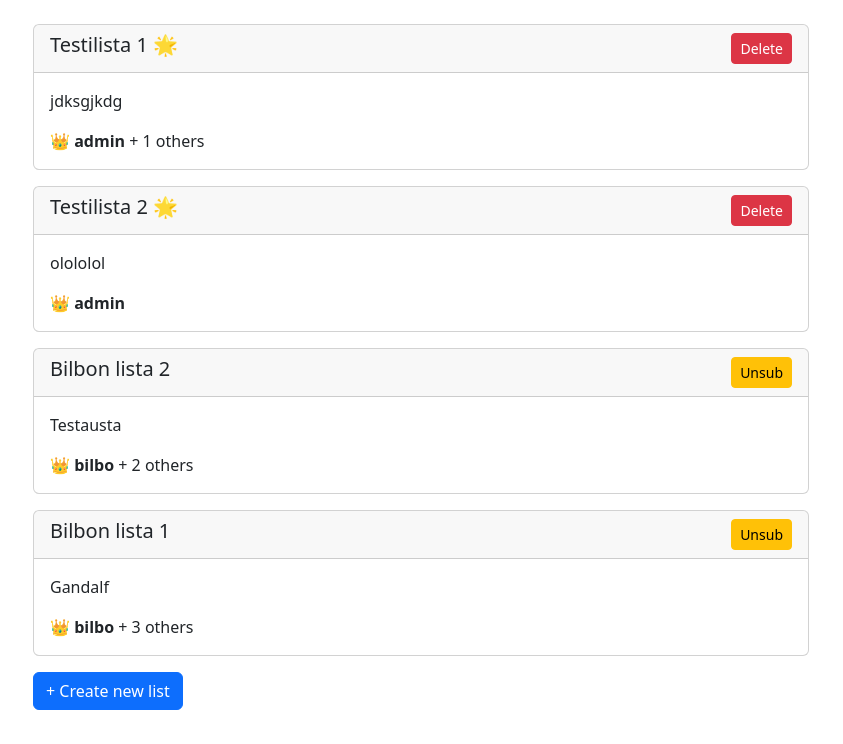
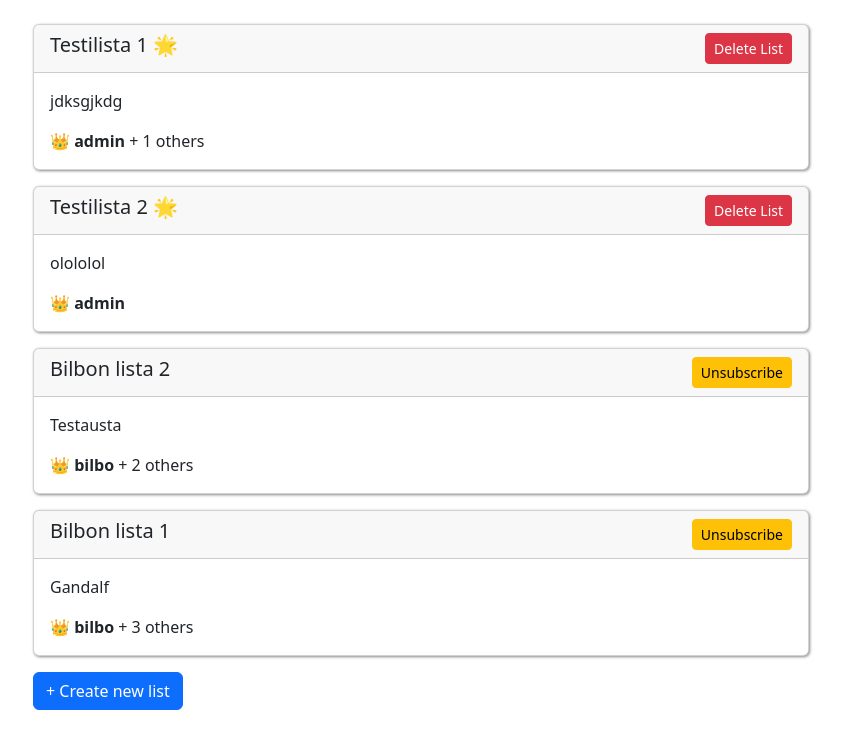
Before and after one commit to house3119/list_companion, a Django app: page / in a window 1280 px wide. Shown: the part 56-800 px from the top of the page, without its empty margins (219-1062 px from the left). Run offline with Django 4.2, Linux system fonts and the light colour scheme; a user stored in the database is signed in; data comes from the database, SQL or seed files in the repository; both versions use the stored data as it was after the commit.

Commit message:
progress 6

```diff
--- a/list_companion/static/list_companion/script.js
+++ b/list_companion/static/list_companion/script.js
@@ -1,6 +1,7 @@
 
 const csrftoken = document.querySelector('[name=csrfmiddlewaretoken]').value;
 const base_url = 'http://127.0.0.1:8000';
+var desktop_view = true
 
 
 document.addEventListener('DOMContentLoaded', () => {
@@ -9,18 +10,22 @@ document.addEventListener('DOMContentLoaded', () => {
     if (window.innerWidth >= 428) {
         document.getElementById('mobile-navbar').classList.add('display-none')
         document.getElementById('desktop-navbar').classList.remove('display-none')
+        desktop_view = true
     } else {
         document.getElementById('mobile-navbar').classList.remove('display-none')
         document.getElementById('desktop-navbar').classList.add('display-none')
+        desktop_view = false
     }
 
     window.addEventListener('resize',() => {
         if (window.innerWidth >= 428) {
             document.getElementById('mobile-navbar').classList.add('display-none')
             document.getElementById('desktop-navbar').classList.remove('display-none')
+            desktop_view = true
         } else {
             document.getElementById('mobile-navbar').classList.remove('display-none')
             document.getElementById('desktop-navbar').classList.add('display-none')
+            desktop_view = false
         }
     })
 
@@ -186,7 +191,7 @@ function build_lists() {
 // - type (string containing 'owner' or 'foreign', tells if the list belongs to the user logged in or not)
 function build_list_card(list, type) {
     let card = document.createElement('div');
-    card.className = 'card list-card mb-3';
+    card.className = 'card list-card mb-3 custom-list-card-1';
 
     let list_title = document.createElement('h5');
     list_title.className = 'card-header'
@@ -203,7 +208,7 @@ function build_list_card(list, type) {
         list_title.appendChild(delete_list_span);
 
         let delete_list_button = document.createElement('button');
-        delete_list_button.innerHTML = 'Delete';
+        delete_list_button.innerHTML = 'Delete List';
         delete_list_button.className = 'btn btn-danger btn-sm delete-list-button';
         delete_list_button.addEventListener('click', () => {
             let confirm = ConfirmDelete()
@@ -232,7 +237,7 @@ function build_list_card(list, type) {
         list_title.appendChild(unsub_list_span);
 
         let unsub_list_button = document.createElement('button');
-        unsub_list_button.innerHTML = 'Unsub';
+        unsub_list_button.innerHTML = 'Unsubscribe';
         unsub_list_button.className = 'btn btn-warning btn-sm unsub-button';
         unsub_list_button.addEventListener('click', () => {
             let confirm = ConfirmDelete()
@@ -310,6 +315,10 @@ function build_individual_list(list_id) {
     fetch(`${base_url}/get_list_items/${list_id}`)
     .then(response => response.json())
     .then(res => {
+        if (desktop_view === true) {
+            document.getElementById('desktop-list-name').innerHTML = res["List_name"]
+        }
+
         // Empty the list items container
         var div = document.getElementById('list-items-container');
         while(div.firstChild){
@@ -317,8 +326,16 @@ function build_individual_list(list_id) {
         }
 
         // Builds card for each item in the list and adds them to item container
+        let length= res["List_items"].length
+        let counter = 0
         res["List_items"].forEach(item => {
-            build_individual_list_item(item, list_id)
+            counter += 1
+            if (counter != length) {
+                build_individual_list_item(item, list_id, false)
+            } else {
+                build_individual_list_item(item, list_id, true)
+            }
+
         })
 
     })
@@ -340,9 +357,13 @@ function build_individual_list(list_id) {
 
 
 // Function to build card for each item in a list
-function build_individual_list_item(item, list_id) {
+function build_individual_list_item(item, list_id, last) {
     let card = document.createElement('div');
-    card.className = 'card list-card';
+    if (last === true) {
+        card.className = 'card list-card custom-list-card-2 last-item-card';
+    } else {
+        card.className = 'card list-card custom-list-card-2';
+    }
 
     let list_body = document.createElement('div');
     list_body.className = 'card-body';
@@ -482,7 +503,8 @@ function build_user_view() {
 
         // Add list owner first
         let card = document.createElement('div');
-        card.className = 'card list-card';
+        card.className = 'card list-card custom-list-card-2';
+        card.id = 'list-owner-card'
 
         let list_body = document.createElement('div');
         list_body.className = 'card-body';
@@ -496,9 +518,19 @@ function build_user_view() {
         document.getElementById('users-container').appendChild(card)
 
         // Add additional users
+        let length = res.additional_users.length
+        if (length === 0) {
+            card.classList.add('last-item-card')
+        }
+        let counter = 0
         res.additional_users.forEach((user) => {
+            counter += 1;
             card = document.createElement('div');
-            card.className = 'card list-card';
+            if (counter === length) {
+                card.className = 'card list-card custom-list-card-2 last-item-card';
+            } else {
+                card.className = 'card list-card custom-list-card-2';
+            }
 
             let list_body = document.createElement('div');
             list_body.className = 'card-body';
@@ -645,7 +677,7 @@ function build_logs() {
     .then(res => {
 
         let ul = document.createElement('ul');
-        ul.className = 'list-group'
+        ul.className = 'list-group custom-user-ul'
 
         res.Log.forEach((log_message) => {
             let li = document.createElement('li');
--- a/list_companion/static/list_companion/styles.css
+++ b/list_companion/static/list_companion/styles.css
@@ -5,8 +5,27 @@ body {
 
 }
 
-.card {
+.custom-list-card-1 {
+    box-shadow: 1px 1px 3px #888888;
+}
+
+.custom-list-card-2 {
+
     margin-bottom: -1px;
+    border-radius: 0;
+
+}
+
+.last-item-card {
+    border-bottom-left-radius: 8px;
+    border-bottom-right-radius: 8px;
+}
+
+.custom-user-ul {
+    border-radius: 0;
+    border-bottom-left-radius: 8px;
+    border-bottom-right-radius: 8px;
+
 }
 
 .btn-light {
@@ -33,15 +52,19 @@ body {
     cursor: pointer;
 }
 
-
+.list-action {
+    border: 1px solid #CFCFCF;
+    border-bottom: 0px;
+    border-bottom-left-radius: 0;
+    border-bottom-right-radius: 0;
+    color: dimgray;
+}
 
 .list-action-active {
     color: black;
     background-color: white;
-    border:none;
-    border-radius: 0px;
+    font-weight: bold;
 
-    font-weight: bold;
 }
 
 .list-action-active:hover {
@@ -50,19 +73,16 @@ body {
 }
 
 
-
-
-
-
-
 .list-item-done-checkbox {
     margin-right: 10px;
+    width: 20px;
+    height: 20px;
 }
 
 .list-item-done-checkbox:checked {
     background-color: forestgreen;
-    border-color: black;
-    color: black;
+    border-color: forestgreen;
+    /* color: black; */
 }
 
 .unsub-button-span {
--- a/list_companion/templates/list_companion/account.html
+++ b/list_companion/templates/list_companion/account.html
@@ -15,7 +15,7 @@
                 <p>Logged in as {{ account }}</p>
                 <button class="btn btn-primary mb-2" id="change-password-button">Change Password</button>
                 <br>
-                <button class="btn btn-primary mb-2" id="change-email-button">Change Email</button>
+                <button class="btn btn-primary mb-2" id="change-email-button">Change Email Address</button>
                 <br>
                 <button class="btn btn-warning" id="delete-account-button">Delete Account</button>
                 </div>
@@ -40,7 +40,7 @@
         </div>
 
         <div class="container display-none" id="change-email-div">
-            <h3>Change Email</h3>
+            <h3>Change Email Address</h3>
             <form action="{% url 'change_email' %}" method="post" novalidate id="change-email-form">
                 {% csrf_token %}
                 {{ change_email_form }}
--- a/list_companion/templates/list_companion/index.html
+++ b/list_companion/templates/list_companion/index.html
@@ -39,10 +39,13 @@
         <!-- Single list view div -->
         <div id="view-individual-list-div" class="display-none">
             <div class="container">
+                <div>
+                    <h4 id="desktop-list-name"></h4>
+                </div>
                 <div class="btn-group" role="group" aria-label="Basic example">
-                    <button type="button" class="btn btn-light" id="list-action-items">Items</button>
-                    <button type="button" class="btn btn-light" id="list-action-users">Users</button>
-                    <button type="button" class="btn btn-light" id="list-action-logs">Logs</button>
+                    <button type="button" class="btn btn-light list-action" id="list-action-items">Items</button>
+                    <button type="button" class="btn btn-light list-action" id="list-action-users">Users</button>
+                    <button type="button" class="btn btn-light list-action" id="list-action-logs">Logs</button>
                 </div>
             </div>
             <div class="container" id="list-items-container">
--- a/list_companion/templates/list_companion/login.html
+++ b/list_companion/templates/list_companion/login.html
@@ -7,7 +7,7 @@
 {% endblock %}
 
 {% block body %}
-    <div class="container">
+    <div class="container w-75">
         <body>
             <h2>Login</h2>
             {% if message %}
@@ -16,10 +16,10 @@
             <form action="{% url 'login' %}" method="post">
                 {% csrf_token %}
                 {{ login_form }}
-                <button type="submit" class="btn btn-primary">Login</button>
+                <button type="submit" class="btn btn-primary my-2">Login</button>
             </form>
             <a href="{% url 'register' %}">
-                No account yet? Register here.
+                No account yet? Register here
             </a>
         </body>
     </div>
--- a/list_companion/templates/list_companion/login_template.html
+++ b/list_companion/templates/list_companion/login_template.html
@@ -12,7 +12,7 @@
     </head>
 
     <body>
-        <div class="container text-center">
+        <div class="container text-center w-75">
             <h1>List Companion</h1>
         </div>
         {% block body %}{% endblock %}
--- a/list_companion/templates/list_companion/register.html
+++ b/list_companion/templates/list_companion/register.html
@@ -7,7 +7,7 @@
 {% endblock %}
 
 {% block body %}
-    <div class="container">
+    <div class="container w-75">
         <body>
             <h2>Register</h2>
             {% if message %}
@@ -16,9 +16,9 @@
             <form action="{% url 'register' %}" method="post">
                 {% csrf_token %}
                 {{ register_form }}
-                <button type="submit" class="btn btn-primary">Register</button>
+                <button type="submit" class="btn btn-primary my-2">Register</button>
             </form>
-            <a href="{% url 'login' %}">Already have an account? Log in here.</a>
+            <a href="{% url 'login' %}">Already have an account? Log in here</a>
         </body>
     </div>
 {% endblock %}
--- a/list_companion/views.py
+++ b/list_companion/views.py
@@ -181,14 +181,16 @@ def get_list_items(request, id):
                 list_items = list(List_item.objects.filter(list_item_related_list=related_list).all().values().order_by("list_item_done"))
                 return JsonResponse({
                     "Message":"Success",
-                    "List_items": list_items
+                    "List_items": list_items,
+                    "List_name": related_list.list_name
                     }
                     , status=200)
             elif related_list in user.foreign_lists.all():
                 list_items = list(List_item.objects.filter(list_item_related_list=related_list).all().values().order_by("list_item_done"))
                 return JsonResponse({
                     "Message":"Success",
-                    "List_items": list_items
+                    "List_items": list_items,
+                    "List_name": related_list.list_name
                     }
                     , status=200)
             else:
```
Also changed, not shown: db.sqlite3.
